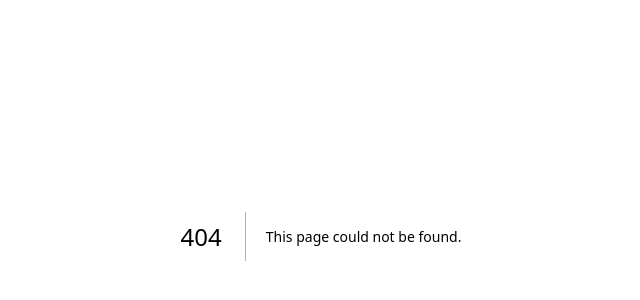
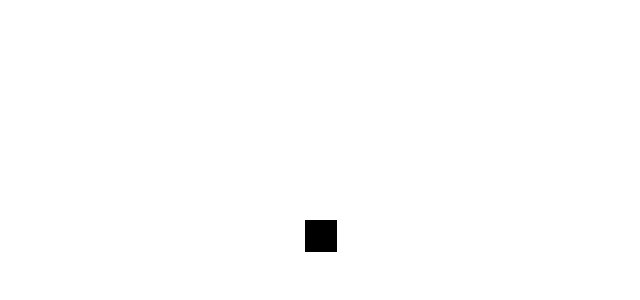
Before and after one commit to Maghakishiyev/pwabm-e-commerce-o-tech, a Next.js app in the folder frontend/: page /headerTest in a window 1280 px wide. Before the commit this address had no page. Shown: the part 164-464 px from the top of the page, without its empty margins (319-959 px from the left). Built offline with nearby package versions, Linux system fonts and the light colour scheme.

Commit message:
feat: initialize header files

```diff
--- /dev/null
+++ b/frontend/app/headerTest/layout.tsx
@@ -0,0 +1,7 @@
+export default function ItemViewCardTestPageLayout({
+    children,
+}: Readonly<{
+    children: React.ReactNode;
+}>) {
+    return <>{children}</>;
+}
--- /dev/null
+++ b/frontend/app/headerTest/page.tsx
@@ -0,0 +1,13 @@
+import { Header } from '@/widgets/Header';
+
+const ItemViewCardTestPage = () => {
+    return (
+        <div className='w-full h-full min-w-screen min-h-screen flex items-center justify-center'>
+            <Header
+
+            />
+        </div>
+    );
+};
+
+export default ItemViewCardTestPage;
--- a/frontend/tailwind.config.ts
+++ b/frontend/tailwind.config.ts
@@ -5,6 +5,7 @@ export default {
     "./pages/**/*.{js,ts,jsx,tsx,mdx}",
     "./components/**/*.{js,ts,jsx,tsx,mdx}",
     "./app/**/*.{js,ts,jsx,tsx,mdx}",
+    "./widgets/**/*.{js,ts,jsx,tsx,mdx}",
   ],
   theme: {
     extend: {
--- /dev/null
+++ b/frontend/widgets/Header/index.tsx
@@ -0,0 +1,7 @@
+interface IHeader {
+
+}
+
+export const Header: React.FC<IHeader> = ({}: IHeader) => {
+    return <div className="p-4 bg-black"></div>;
+};
```
